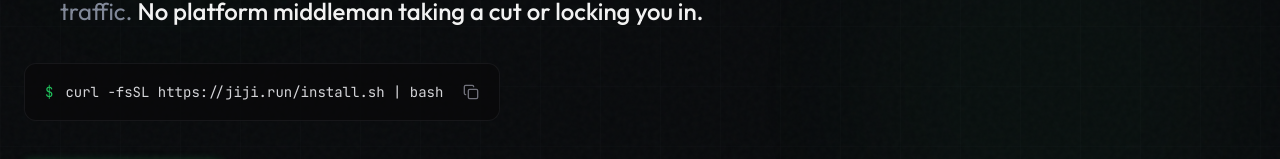
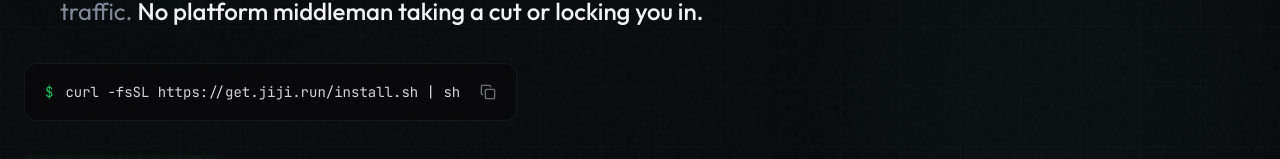
Before and after one commit to acidtib/jiji-website, a Next.js app: page / in a window 1280 px wide. Shown: the part 454-613 px from the top of the page. Built offline with nearby package versions, Linux system fonts and the light colour scheme.

Commit message:
update install url

```diff
--- a/app/page.jsx
+++ b/app/page.jsx
@@ -918,7 +918,7 @@
 
 function InstallCommand() {
   const [copied, setCopied] = useState(false);
-  const command = "curl -fsSL https://jiji.run/install.sh | bash";
+  const command = "curl -fsSL https://get.jiji.run/install.sh | sh";
 
   const handleCopy = async () => {
     await navigator.clipboard.writeText(command);
```
